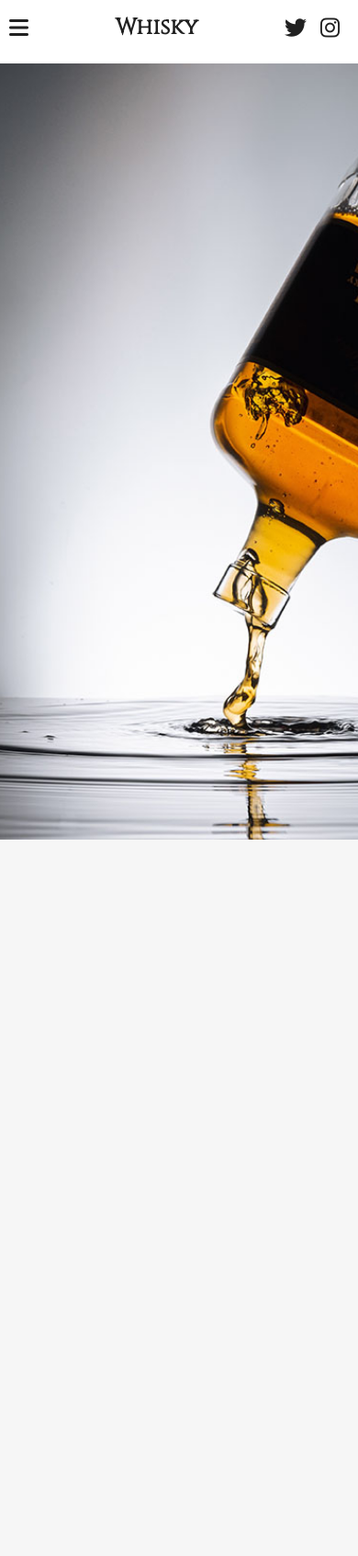
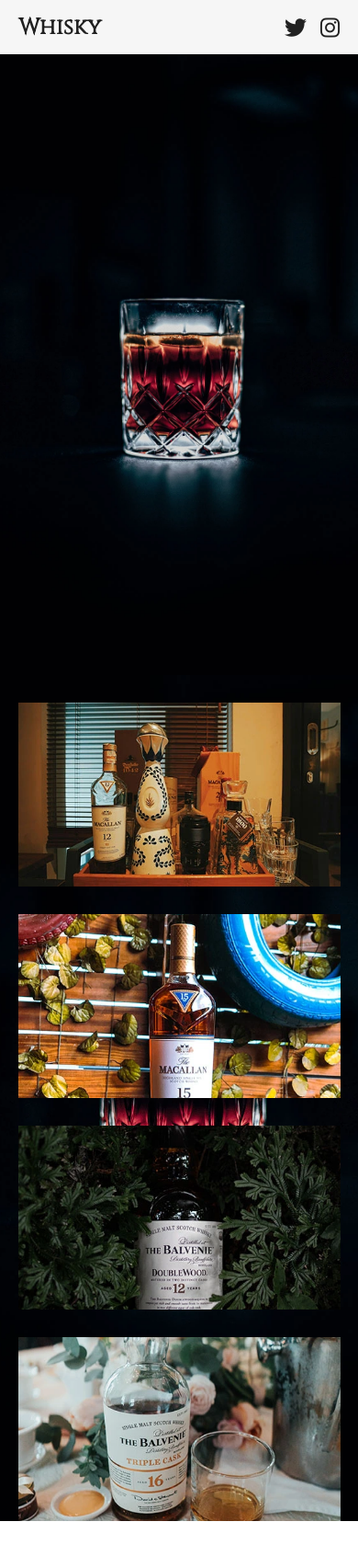
Before and after one commit to koinoniays2/yj-html, a plain HTML site: page layout-prj2/whisky.html in a window 390 px wide. Shown: the whole page at 92% size. After the commit the page ends 1654 px from the top, so only its background shows below. Drawn offline with nearby package versions, Linux system fonts and the light colour scheme.

Commit message:
phone-layout

```diff
--- a/layout-prj2/whisky.css
+++ b/layout-prj2/whisky.css
@@ -2,10 +2,16 @@
 li { list-style: none; }
 a { text-decoration: none; color: #212121 }
 i { color: #212121 }
+#header, #img-container {
+    background-color: #F6F6F6;
+}
 
-/* 헤더 */
+/* ---헤더------------------------------ */
 #header {
     height: 7vh;
+    position: sticky;
+    top: 0;
+    z-index: 999;
 }
 #menu ul {
     height: 7vh;
@@ -17,34 +23,79 @@ i { color: #212121 }
         display: block;
     }
     /* 토글 메뉴 i 왼쪽 정렬 */
-    #menu > ul > li:nth-child(1) {
+    /* #menu > ul > li:nth-child(1) {
         display: flex; font-size: 1.5rem;
         justify-content: left; padding: 10px 10px;
-    }
-    /* 헤더 제목 중앙정렬 */
-    #menu > ul > li:nth-child(2) {
+    } */
+
+    /* ---헤더 제목(왼쪽)------------------------------ */
+    #menu > ul > li:nth-child(1) {
         display: flex;
-        justify-content: center;
+        justify-content: left;
         font-size: 1.5rem; font-family: 'Cinzel', serif; font-weight: bold;
         flex-grow: 1;
     }
-    #menu > ul > li:nth-child(2) > a {
-        padding: 5px 10px;
+    #menu > ul > li:nth-child(1) > a {
+        padding: 5px 10px 5px 20px;
     }
-    /* SNS 오른쪽 정렬 */
-    #menu > ul > li:nth-child(3) {
+    /* ---SNS 오른쪽 정렬------------------------------ */
+    #menu > ul > li:nth-child(2) {
         display: flex;
         justify-content: right;
     }
-    #menu > ul > li:nth-child(3) > a:nth-child(1) > i {
+    #menu > ul > li:nth-child(2) > a:nth-child(1) > i {
         font-size: 1.5rem; padding: 10px 10px 10px 10px;
     }
-    #menu > ul > li:nth-child(3) > a:nth-child(2) > i {
+    #menu > ul > li:nth-child(2) > a:nth-child(2) > i {
         font-size: 1.5rem; padding: 10px 20px 10px 5px;
     }
 
+/* ---내용(main)------------------------------ */
+#main-container {
+    height: 80vh; width: 100vw;
+    position: relative;
+}
+#main-container .back-img {
+    position: absolute;
+    top: 0; left: 0;
+    height: inherit; width: inherit;
+    background-image: url(images/back-img.webp);
+    background-attachment: fixed; background-repeat: no-repeat;
+    background-position: center center; background-size: cover;
+    overflow: hidden;
+    z-index: -1;
+}
+#main-content h1 {
+    color: #F6F6F6;
+}
+
+/* ---내용(image)------------------------------ */
+#img-container {
+    display: flex;
+    flex-direction: column;
+    align-items: center;
+    position: relative;
+}
+#img-container .back-img {
+    background-image: url(images/back-img.webp);
+    background-attachment: fixed; background-repeat: no-repeat;
+    background-position: center center; background-size: cover;
+    position: absolute;
+    top: 0; left: 0;
+    width: 100%; height: 100%;
+}
+#img-container .img {
+    width: 90%; height: 200px;
+    margin-top: 30px;
+    overflow: hidden;
+    z-index: 99;
+}
+#img-container .img img {
+    width: 100%; height: 100%;
+    object-fit: cover;
+}
 /*  */
-#section-1 {
+/* #section-1 {
     height: 100vh;
     width: 100vw;
 }
@@ -63,4 +114,4 @@ i { color: #212121 }
     height: 100vh;
     width: 100vw;
     background-color: #F6F6F6;
-}
+} */
--- a/layout-prj2/whisky.html
+++ b/layout-prj2/whisky.html
@@ -8,6 +8,9 @@
     <link rel="preconnect" href="https://fonts.googleapis.com">
     <link rel="preconnect" href="https://fonts.gstatic.com" crossorigin>
     <link href="https://fonts.googleapis.com/css2?family=Cinzel&display=swap" rel="stylesheet">
+    <!-- gsap -->
+    <script src="https://cdnjs.cloudflare.com/ajax/libs/gsap/3.12.3/gsap.min.js"></script>
+    <script src="https://cdnjs.cloudflare.com/ajax/libs/gsap/3.12.3/ScrollTrigger.min.js"></script>
     <title>Whisky</title>
     <link href="whisky.css" rel="stylesheet" type="text/css" />
 </head>
@@ -15,18 +18,31 @@
     <header id="header">
         <nav id="menu">
             <ul>
-                <li><i class="fa-solid fa-bars"></i></li>
+                <!-- <li><i class="fa-solid fa-bars"></i></li> -->
                 <li><a href="#">Whisky</a></li>
                 <li><a href="#"><i class="fa-brands fa-twitter"></i>
                     <a href="https://www.instagram.com/ihtsyl" target="_blank"><i class="fa-brands fa-instagram"></i></a></li>
             </ul>
         </nav>
     </header>
-    <section id="section-1">
+    <section id="main-container">
+        <div class="back-img"></div>
+        <div id="main-content">
+            <!-- <h1>shall we whisky?</h1> -->
+        </div>
+    </section>
+    <section id="img-container">
+        <div class="back-img"></div>
+        <div class="img img1"><img src="images/맥켈란12.webp" alt="맥켈란12"></div>
+        <div class="img img2"><img src="images/맥켈란15.webp" alt="맥켈란15"></div>
+        <div class="img img3"><img src="images/발베니12.webp" alt="발베니12"></div>
+        <div class="img img4"><img src="images/발베니16.webp" alt="발베니16"></div>
+    </section>
+    <!-- <section id="section-1">
         <div class="background"></div>
     </section>
     <section id="section-2">
-
-    </section>
+    </section> -->
+    <script src="whisky.js"></script>
 </body>
 </html>
--- /dev/null
+++ b/layout-prj2/whisky.js
@@ -0,0 +1,12 @@
+gsap.registerPlugin(ScrollTrigger);
+let tl = gsap.timeline();
+tl.to('#img-container .back-img', {
+    scrollTrigger: {
+        trigger: '#main-container',
+        start: 'bottom 40%',
+        scrub: 2,
+        end: '80% top+=100px',
+        // markers: true
+    },
+    opacity: 0
+});
```
Also changed, not shown: layout-prj2/images/back-img.webp (added), layout-prj2/images/맥켈란12.webp (added), layout-prj2/images/맥켈란15.webp (added), layout-prj2/images/발베니12.webp (added), layout-prj2/images/발베니16.webp (added).
